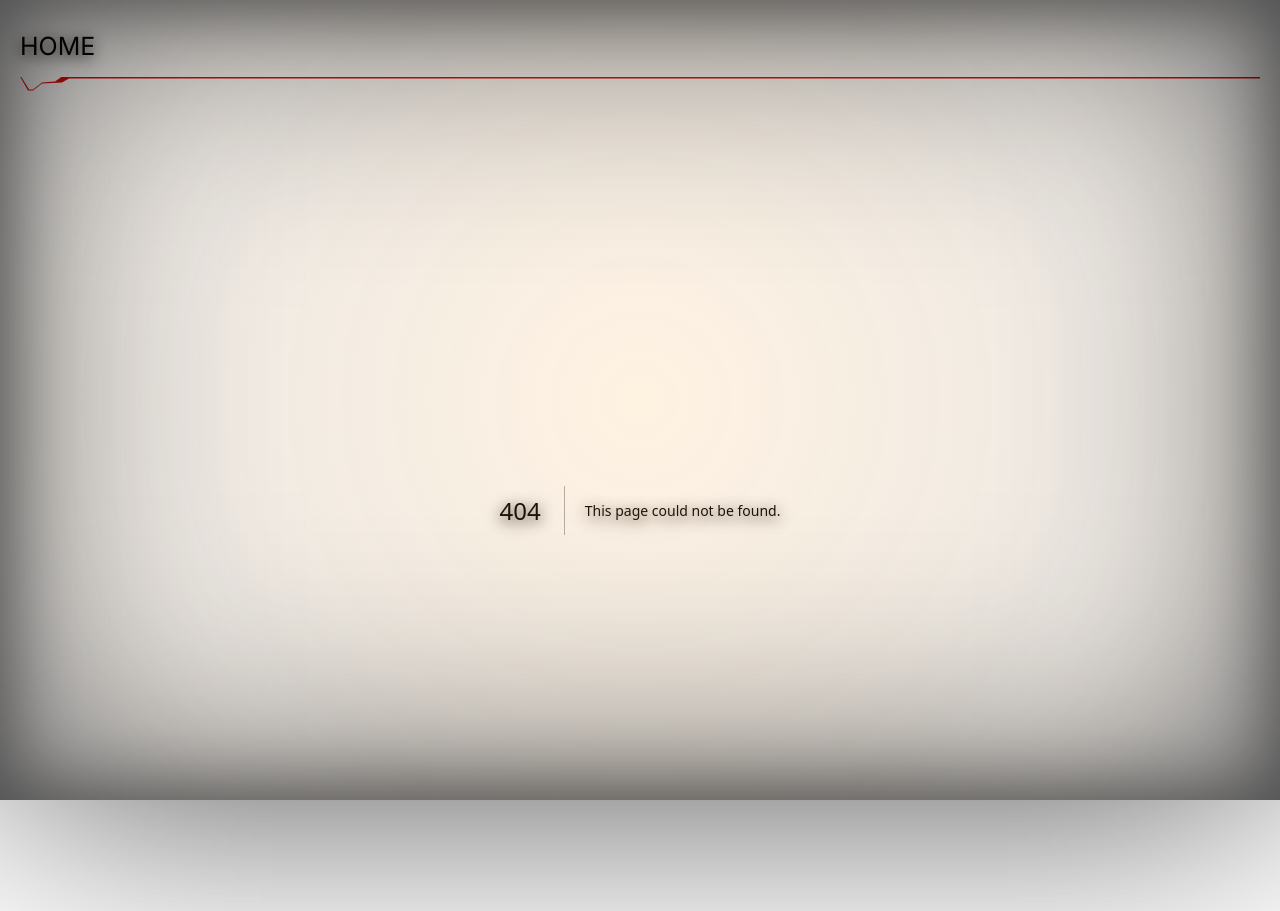
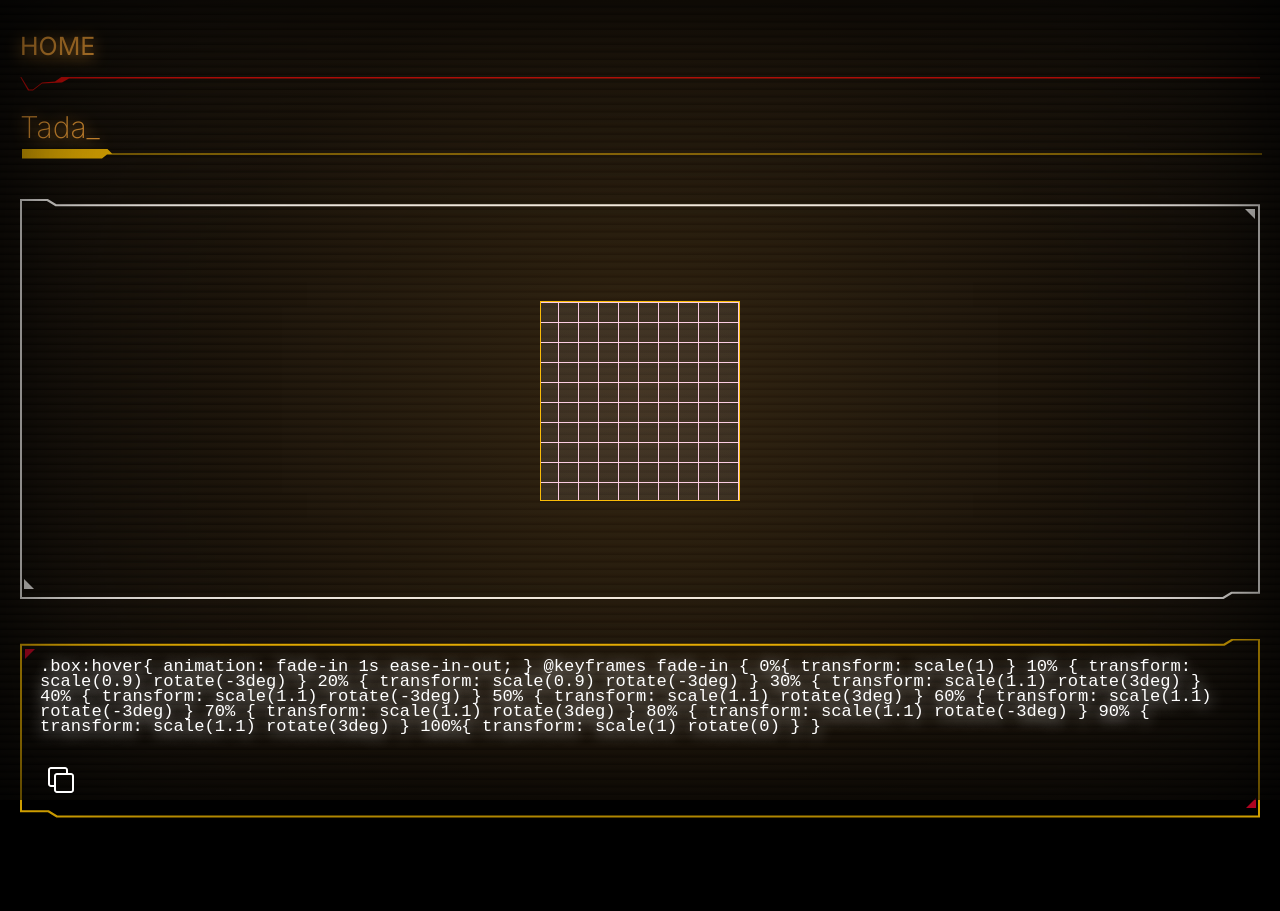
Before and after one commit to Andriikryl/animation, a Next.js app: page /tada in a window 1280 px wide. Before the commit this address had no page. After the commit the page ends 818 px from the top, so only its background shows below. Built offline with nearby package versions, Linux system fonts and the light colour scheme.

Commit message:
add title

```diff
--- a/src/app/layout.tsx
+++ b/src/app/layout.tsx
@@ -6,7 +6,7 @@ import Header from "@/components/header/Header";
 const inter = Inter({ subsets: ["latin"] });
 
 export const metadata: Metadata = {
-  title: "Create Next App",
+  title: "Animations",
   description: "Generated by create next app",
 };
 
--- a/src/app/rubber-band/page.tsx
+++ b/src/app/rubber-band/page.tsx
@@ -8,7 +8,7 @@ export default function RubberBandP() {
   return (
     <section>
       <Container>
-        <PageWrapper title="Side in out">
+        <PageWrapper title="Rubber band">
           <RubberBand />
         </PageWrapper>
         <Code
--- /dev/null
+++ b/src/app/tada/page.tsx
@@ -0,0 +1,60 @@
+import React from "react";
+import PageWrapper from "@/components/pageWrapper/PageWrapper";
+import { Container } from "@/components/container/Container";
+import Code from "@/components/code/Code";
+import { VercelLogoIcon } from "@radix-ui/react-icons";
+import Tada from "@/components/Tada/Tada";
+
+export default function TadaP() {
+  return (
+    <section>
+      <Container>
+        <PageWrapper title="Tada">
+          <Tada />
+        </PageWrapper>
+        <Code
+          code=".box:hover{
+            animation: fade-in 1s ease-in-out;
+        }
+
+        @keyframes fade-in {
+          0%{
+            transform: scale(1)
+          }
+          10% {
+            transform: scale(0.9) rotate(-3deg)
+          }
+          20% {
+            transform: scale(0.9) rotate(-3deg)
+          }
+          30% {
+            transform: scale(1.1) rotate(3deg)
+          }
+          40% {
+            transform: scale(1.1) rotate(-3deg)
+          }
+          50% {
+            transform: scale(1.1) rotate(3deg)
+          }
+          60% {
+            transform: scale(1.1) rotate(-3deg)
+          }
+          70% {
+            transform: scale(1.1) rotate(3deg)
+          }
+          80% {
+            transform: scale(1.1) rotate(-3deg)
+          }
+          90% {
+            transform: scale(1.1) rotate(3deg)
+          }
+          100%{
+            transform: scale(1) rotate(0)
+          }
+        }
+        "
+        />
+      </Container>
+    </section>
+  );
+}
--- a/src/app/vertical-bounce/page.tsx
+++ b/src/app/vertical-bounce/page.tsx
@@ -1,6 +1,5 @@
 import React from "react";
 import PageWrapper from "@/components/pageWrapper/PageWrapper";
-import FadiIn from "@/components/FadeIn/FadiIn";
 import { Container } from "@/components/container/Container";
 import Code from "@/components/code/Code";
 import { VercelLogoIcon } from "@radix-ui/react-icons";
```
